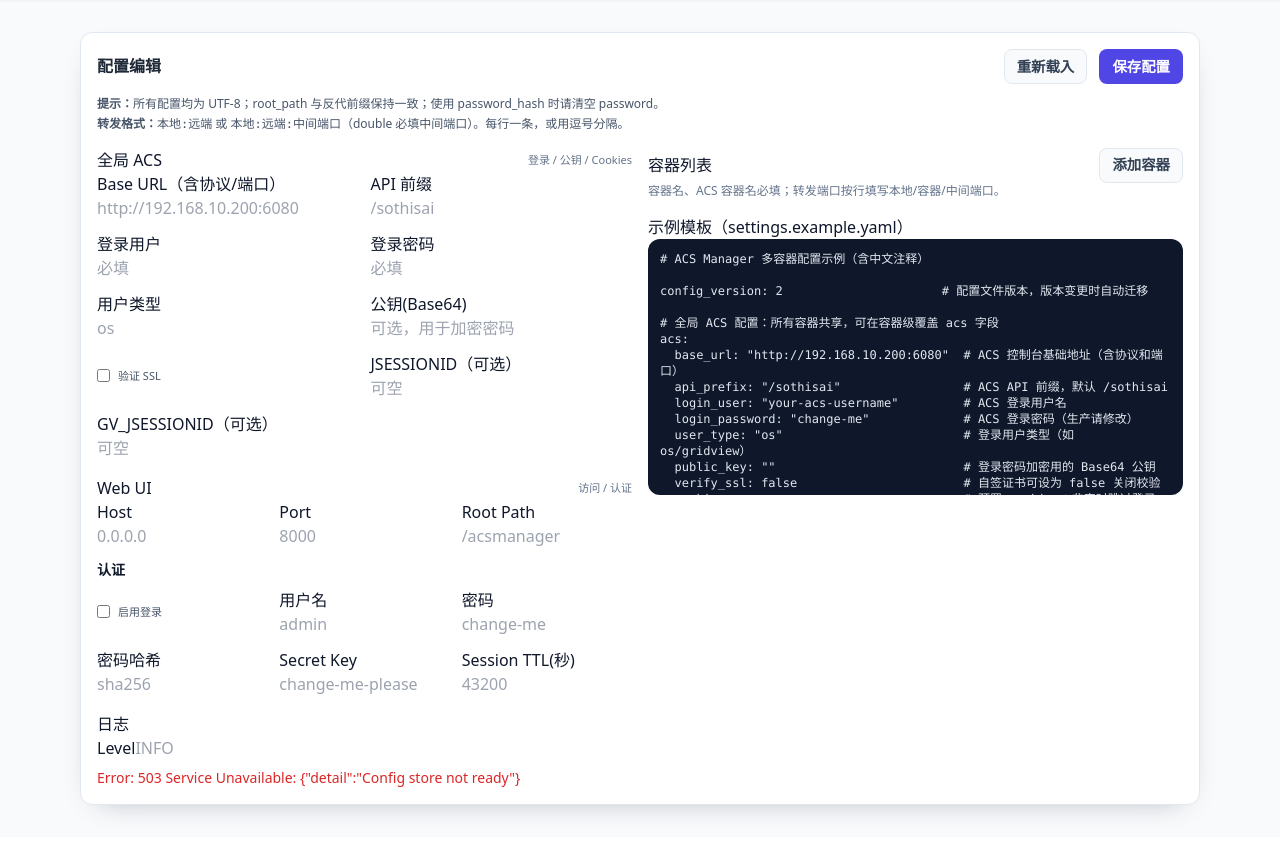
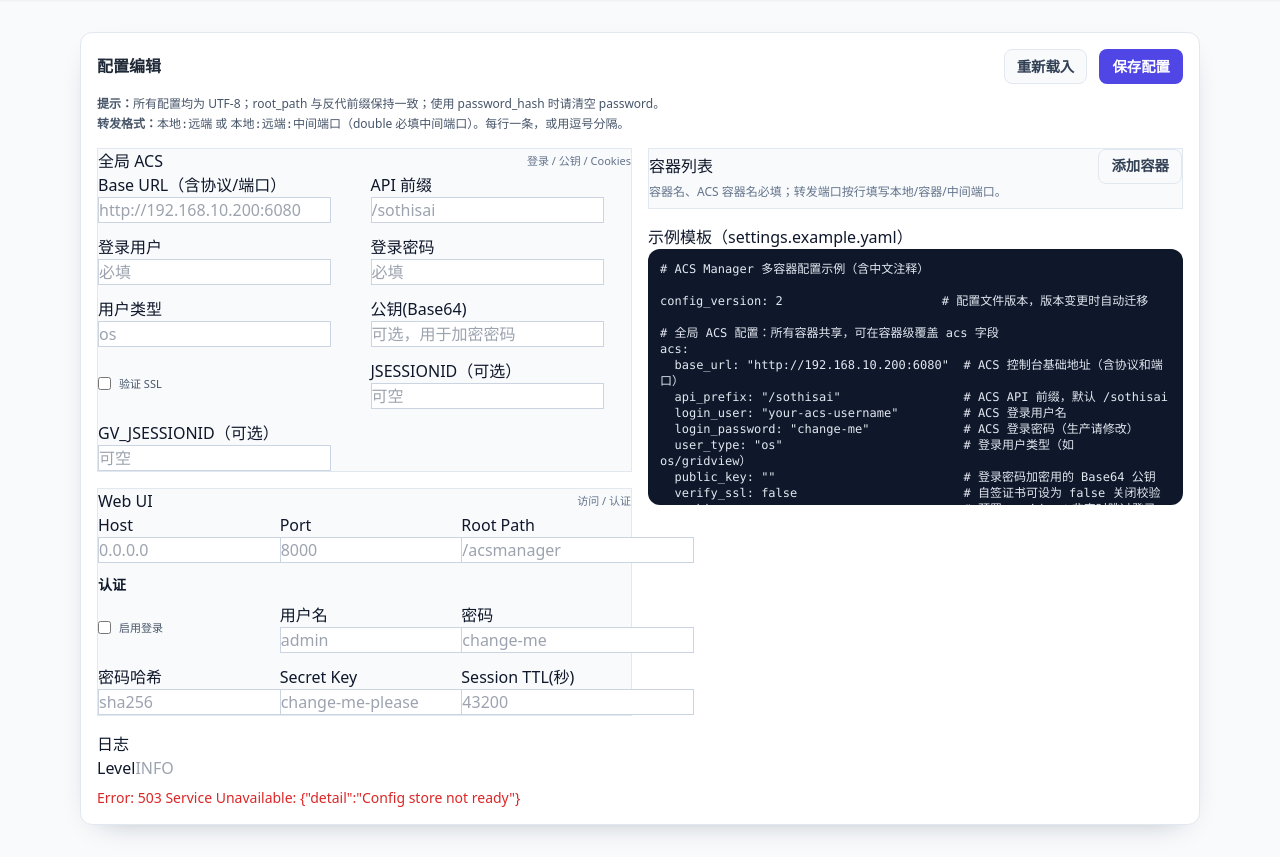
Before and after one commit to misaka10023/ACSManager, a FastAPI app: page /ui/config in a window 1280 px wide. Shown: the part 60-917 px from the top of the page. Before the commit the page ends 880 px from the top, so only its background shows below. Run offline with FastAPI, Linux system fonts and the light colour scheme; some libraries are stand-ins or nearby versions.

Commit message:
chore: make config inputs visually distinct

```diff
--- a/acs_manager/webui/static/js/app.js
+++ b/acs_manager/webui/static/js/app.js
@@ -248,7 +248,7 @@
 
   function renderForwardRow(type, values = {}) {
     const row = document.createElement('div');
-    row.className = 'grid grid-cols-3 gap-2 items-center text-xs border rounded p-2 bg-slate-50';
+    row.className = 'grid grid-cols-3 gap-2 items-center text-xs border rounded p-2 bg-slate-100';
     row.dataset.kind = type;
     const isReverse = type === 'reverse';
     row.innerHTML = `
@@ -290,7 +290,7 @@
     const listEl = document.getElementById('container-form-list');
     if (!listEl) return;
     const card = document.createElement('div');
-    card.className = 'p-3 border rounded bg-white shadow-sm space-y-3';
+    card.className = 'p-3 border border-slate-200 rounded bg-slate-50 shadow-sm space-y-3';
     card.dataset.index = idx.toString();
     const ssh = container.ssh || {};
     const restart = container.restart || {};
@@ -300,29 +300,33 @@
         <button type="button" class="btn btn-danger btn-xxs" data-action="remove">删除</button>
       </div>
       <div class="grid grid-cols-1 md:grid-cols-2 gap-3">
-        <label>名称(name)<input type="text" class="input" data-field="name" value="${container.name || ''}"></label>
-        <label>ACS 容器名<input type="text" class="input" data-field="container_name" value="${(container.acs && container.acs.container_name) || ''}"></label>
-        <label>重启策略
-          <select class="input" data-field="restart_strategy">
+        <label class="field">名称(name)
+          <input type="text" class="input bg-white border border-slate-300 focus:border-indigo-500 focus:ring-2 focus:ring-indigo-200" data-field="name" value="${container.name || ''}">
+        </label>
+        <label class="field">ACS 容器名
+          <input type="text" class="input bg-white border border-slate-300 focus:border-indigo-500 focus:ring-2 focus:ring-indigo-200" data-field="container_name" value="${(container.acs && container.acs.container_name) || ''}">
+        </label>
+        <label class="field">重启策略
+          <select class="input bg-white border border-slate-300 focus:border-indigo-500 focus:ring-2 focus:ring-indigo-200" data-field="restart_strategy">
             <option value="restart" ${restart.strategy === 'recreate' ? '' : 'selected'}>restart</option>
             <option value="recreate" ${restart.strategy === 'recreate' ? 'selected' : ''}>recreate</option>
           </select>
         </label>
-        <label>SSH 模式
-          <select class="input" data-field="ssh_mode">
+        <label class="field">SSH 模式
+          <select class="input bg-white border border-slate-300 focus:border-indigo-500 focus:ring-2 focus:ring-indigo-200" data-field="ssh_mode">
             <option value="jump" ${ssh.mode === 'direct' || ssh.mode === 'double' ? '' : 'selected'}>jump</option>
             <option value="direct" ${ssh.mode === 'direct' ? 'selected' : ''}>direct</option>
             <option value="double" ${ssh.mode === 'double' ? 'selected' : ''}>double</option>
           </select>
         </label>
-        <label>跳板/远端 Host<input type="text" class="input" data-field="bastion_host" value="${ssh.bastion_host || ''}"></label>
-        <label>跳板用户<input type="text" class="input" data-field="bastion_user" value="${ssh.bastion_user || ''}"></label>
-        <label>目标用户<input type="text" class="input" data-field="target_user" value="${ssh.target_user || ''}"></label>
-        <label>SSH 端口<input type="number" class="input" data-field="port" value="${ssh.port ?? ''}"></label>
-        <label>容器 SSH 端口<input type="number" class="input" data-field="container_port" value="${ssh.container_port ?? ''}"></label>
+        <label class="field">跳板/远端 Host<input type="text" class="input bg-white border border-slate-300 focus:border-indigo-500 focus:ring-2 focus:ring-indigo-200" data-field="bastion_host" value="${ssh.bastion_host || ''}"></label>
+        <label class="field">跳板用户<input type="text" class="input bg-white border border-slate-300 focus:border-indigo-500 focus:ring-2 focus:ring-indigo-200" data-field="bastion_user" value="${ssh.bastion_user || ''}"></label>
+        <label class="field">目标用户<input type="text" class="input bg-white border border-slate-300 focus:border-indigo-500 focus:ring-2 focus:ring-indigo-200" data-field="target_user" value="${ssh.target_user || ''}"></label>
+        <label class="field">SSH 端口<input type="number" class="input bg-white border border-slate-300 focus:border-indigo-500 focus:ring-2 focus:ring-indigo-200" data-field="port" value="${ssh.port ?? ''}"></label>
+        <label class="field">容器 SSH 端口<input type="number" class="input bg-white border border-slate-300 focus:border-indigo-500 focus:ring-2 focus:ring-indigo-200" data-field="container_port" value="${ssh.container_port ?? ''}"></label>
         <label class="flex items-center gap-2"><input type="checkbox" class="checkbox" data-field="password_login" ${ssh.password_login ? 'checked' : ''}>密码登录</label>
-        <label>密码<input type="text" class="input" data-field="password" value="${ssh.password || ''}"></label>
-        <label>容器 IP(兜底)<input type="text" class="input" data-field="container_ip" value="${ssh.container_ip || ''}"></label>
+        <label class="field">密码<input type="text" class="input bg-white border border-slate-300 focus:border-indigo-500 focus:ring-2 focus:ring-indigo-200" data-field="password" value="${ssh.password || ''}"></label>
+        <label class="field">容器 IP(兜底)<input type="text" class="input bg-white border border-slate-300 focus:border-indigo-500 focus:ring-2 focus:ring-indigo-200" data-field="container_ip" value="${ssh.container_ip || ''}"></label>
       </div>
       <div class="space-y-2">
         <div class="flex items-center justify-between text-xs text-slate-600">
--- a/acs_manager/webui/templates/config.html
+++ b/acs_manager/webui/templates/config.html
@@ -15,7 +15,7 @@
 
   <div class="grid grid-cols-1 lg:grid-cols-2 gap-4">
     <div class="space-y-4">
-      <div class="subcard">
+      <div class="subcard bg-slate-50 border border-slate-200">
         <div class="subcard-title flex items-center justify-between">
           <span>全局 ACS</span>
           <span class="text-[11px] text-slate-500">登录 / 公钥 / Cookies</span>
@@ -23,27 +23,27 @@
         <div class="grid grid-cols-1 md:grid-cols-2 gap-3">
           <label class="field">
             <span class="field-label">Base URL（含协议/端口）</span>
-            <input id="acs-base-url" type="text" class="input filled" placeholder="http://192.168.10.200:6080">
+            <input id="acs-base-url" type="text" class="input bg-white border border-slate-300 focus:border-indigo-500 focus:ring-2 focus:ring-indigo-200" placeholder="http://192.168.10.200:6080">
           </label>
           <label class="field">
             <span class="field-label">API 前缀</span>
-            <input id="acs-api-prefix" type="text" class="input filled" placeholder="/sothisai">
+            <input id="acs-api-prefix" type="text" class="input bg-white border border-slate-300 focus:border-indigo-500 focus:ring-2 focus:ring-indigo-200" placeholder="/sothisai">
           </label>
           <label class="field">
             <span class="field-label">登录用户</span>
-            <input id="acs-login-user" type="text" class="input filled" placeholder="必填">
+            <input id="acs-login-user" type="text" class="input bg-white border border-slate-300 focus:border-indigo-500 focus:ring-2 focus:ring-indigo-200" placeholder="必填">
           </label>
           <label class="field">
             <span class="field-label">登录密码</span>
-            <input id="acs-login-password" type="text" class="input filled" placeholder="必填">
+            <input id="acs-login-password" type="text" class="input bg-white border border-slate-300 focus:border-indigo-500 focus:ring-2 focus:ring-indigo-200" placeholder="必填">
           </label>
           <label class="field">
             <span class="field-label">用户类型</span>
-            <input id="acs-user-type" type="text" class="input filled" placeholder="os">
+            <input id="acs-user-type" type="text" class="input bg-white border border-slate-300 focus:border-indigo-500 focus:ring-2 focus:ring-indigo-200" placeholder="os">
           </label>
           <label class="field">
             <span class="field-label">公钥(Base64)</span>
-            <input id="acs-public-key" type="text" class="input filled" placeholder="可选，用于加密密码">
+            <input id="acs-public-key" type="text" class="input bg-white border border-slate-300 focus:border-indigo-500 focus:ring-2 focus:ring-indigo-200" placeholder="可选，用于加密密码">
           </label>
           <label class="field flex items-center gap-2">
             <input id="acs-verify-ssl" type="checkbox" class="checkbox">
@@ -51,16 +51,16 @@
           </label>
           <label class="field">
             <span class="field-label">JSESSIONID（可选）</span>
-            <input id="acs-cookie-jsessionid" type="text" class="input filled" placeholder="可空">
+            <input id="acs-cookie-jsessionid" type="text" class="input bg-white border border-slate-300 focus:border-indigo-500 focus:ring-2 focus:ring-indigo-200" placeholder="可空">
           </label>
           <label class="field">
             <span class="field-label">GV_JSESSIONID（可选）</span>
-            <input id="acs-cookie-gv" type="text" class="input filled" placeholder="可空">
+            <input id="acs-cookie-gv" type="text" class="input bg-white border border-slate-300 focus:border-indigo-500 focus:ring-2 focus:ring-indigo-200" placeholder="可空">
           </label>
         </div>
       </div>
 
-      <div class="subcard">
+      <div class="subcard bg-slate-50 border border-slate-200">
         <div class="subcard-title flex items-center justify-between">
           <span>Web UI</span>
           <span class="text-[11px] text-slate-500">访问 / 认证</span>
@@ -68,15 +68,15 @@
         <div class="grid grid-cols-1 md:grid-cols-3 gap-3">
           <label class="field">
             <span class="field-label">Host</span>
-            <input id="webui-host" type="text" class="input filled" placeholder="0.0.0.0">
+            <input id="webui-host" type="text" class="input bg-white border border-slate-300 focus:border-indigo-500 focus:ring-2 focus:ring-indigo-200" placeholder="0.0.0.0">
           </label>
           <label class="field">
             <span class="field-label">Port</span>
-            <input id="webui-port" type="number" class="input filled" placeholder="8000">
+            <input id="webui-port" type="number" class="input bg-white border border-slate-300 focus:border-indigo-500 focus:ring-2 focus:ring-indigo-200" placeholder="8000">
           </label>
           <label class="field">
             <span class="field-label">Root Path</span>
-            <input id="webui-root-path" type="text" class="input filled" placeholder="/acsmanager">
+            <input id="webui-root-path" type="text" class="input bg-white border border-slate-300 focus:border-indigo-500 focus:ring-2 focus:ring-indigo-200" placeholder="/acsmanager">
           </label>
         </div>
         <div class="mt-3 space-y-2">
@@ -85,23 +85,23 @@
             <label class="field flex items-center gap-2"><input id="auth-enabled" type="checkbox" class="checkbox"><span class="text-[11px] text-slate-600">启用登录</span></label>
             <label class="field">
               <span class="field-label">用户名</span>
-              <input id="auth-username" type="text" class="input filled" placeholder="admin">
+              <input id="auth-username" type="text" class="input bg-white border border-slate-300 focus:border-indigo-500 focus:ring-2 focus:ring-indigo-200" placeholder="admin">
             </label>
             <label class="field">
               <span class="field-label">密码</span>
-              <input id="auth-password" type="text" class="input filled" placeholder="change-me">
+              <input id="auth-password" type="text" class="input bg-white border border-slate-300 focus:border-indigo-500 focus:ring-2 focus:ring-indigo-200" placeholder="change-me">
             </label>
             <label class="field">
               <span class="field-label">密码哈希</span>
-              <input id="auth-password-hash" type="text" class="input filled" placeholder="sha256">
+              <input id="auth-password-hash" type="text" class="input bg-white border border-slate-300 focus:border-indigo-500 focus:ring-2 focus:ring-indigo-200" placeholder="sha256">
             </label>
             <label class="field">
               <span class="field-label">Secret Key</span>
-              <input id="auth-secret-key" type="text" class="input filled" placeholder="change-me-please">
+              <input id="auth-secret-key" type="text" class="input bg-white border border-slate-300 focus:border-indigo-500 focus:ring-2 focus:ring-indigo-200" placeholder="change-me-please">
             </label>
             <label class="field">
               <span class="field-label">Session TTL(秒)</span>
-              <input id="auth-session-ttl" type="number" class="input filled" placeholder="43200">
+              <input id="auth-session-ttl" type="number" class="input bg-white border border-slate-300 focus:border-indigo-500 focus:ring-2 focus:ring-indigo-200" placeholder="43200">
             </label>
           </div>
         </div>
@@ -116,7 +116,7 @@
     </div>
 
     <div class="space-y-4">
-      <div class="subcard">
+      <div class="subcard bg-slate-50 border border-slate-200">
         <div class="subcard-title flex items-center justify-between">
           <span>容器列表</span>
           <button id="container-add" class="btn btn-secondary btn-xxs">添加容器</button>
```
